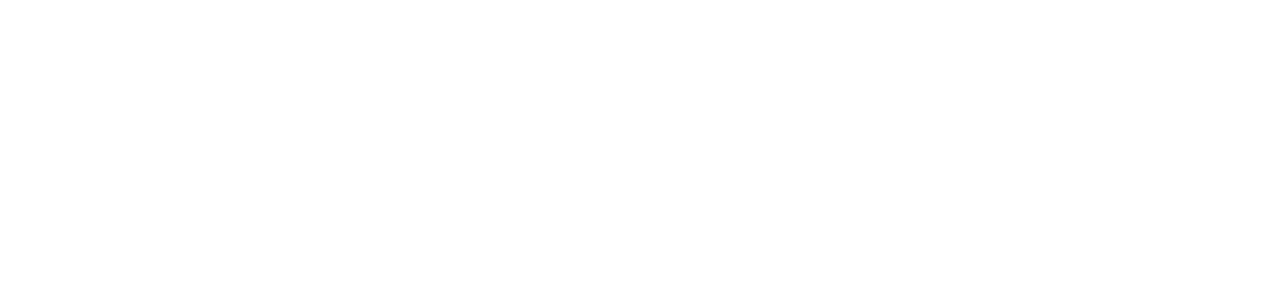
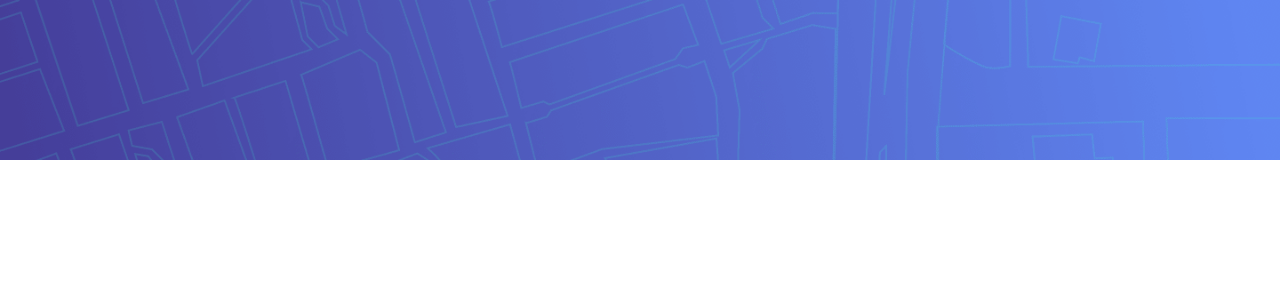
Before and after one commit to KonradGmur/Application-tracking-IP, a Vue app: page / in a window 1280 px wide. Shown: the top 300 px of the page. Built offline with nearby package versions, Linux system fonts and the light colour scheme.

Commit message:
Adding an image at the top of the page

```diff
--- a/src/views/Home.vue
+++ b/src/views/Home.vue
@@ -1,5 +1,10 @@
 <template>
-	<div class="home"></div>
+	<div class="flex flex-col h-screen max-h-screen">
+		<!--Search / Results-->
+		<div
+			class="flex justify-center relative bg-hero-pattern bg-cover px-4 pt-8 pb-32"
+		></div>
+	</div>
 </template>
 
 <script>
--- a/tailwind.config.js
+++ b/tailwind.config.js
@@ -2,10 +2,14 @@
 	purge: { content: ['./public/**/*.html', './src/**/*.vue'] },
 	darkMode: false, // or 'media' or 'class'
 	theme: {
-    extend: {},
+		extend: {
+			backgroundImage: (theme) => ({
+				'hero-pattern': "url('pattern-bg.png')",
+			}),
+		},
 	},
 	variants: {
 		extend: {},
 	},
 	plugins: [],
-}
+};
```
Also changed, not shown: src/assets/pattern-bg.png (added). Lines whose indentation alone changed are shown as unchanged.
